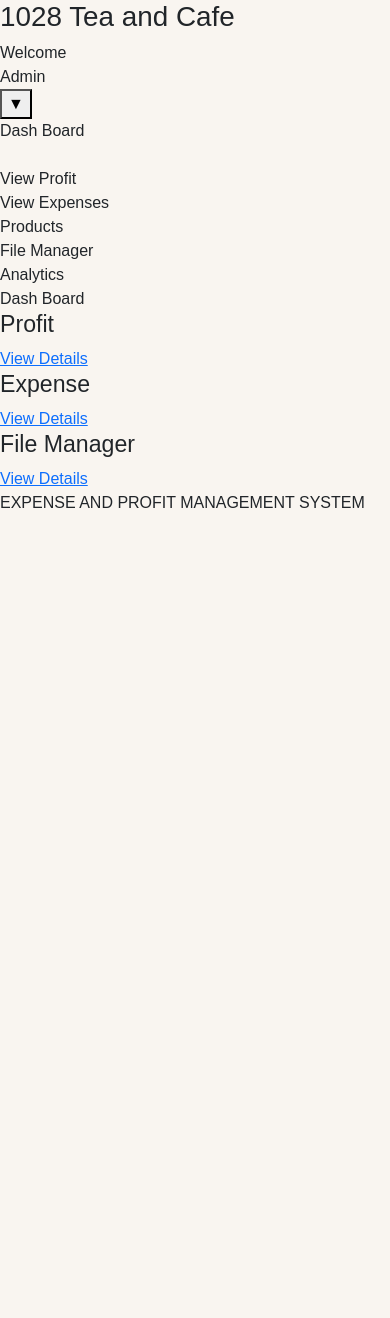
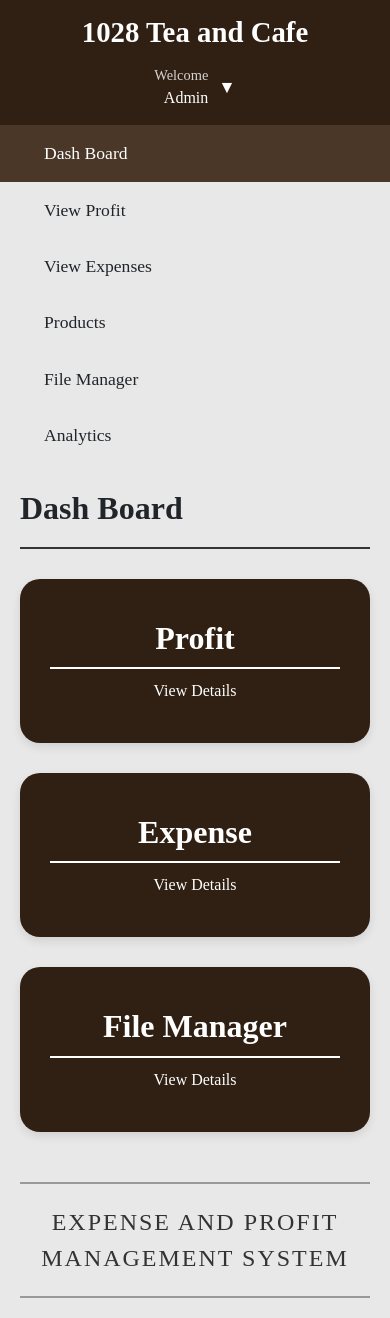
Before and after one commit to Nicollayyy/1028-Expense-and-Profit-MS, a PHP site: page /html/dashboard.html in a window 390 px wide. Before the commit the page ends 508 px from the top, so only its background shows below. Run offline with PHP 8.4, Linux system fonts and the light colour scheme.

Commit message:
Add files via upload

```diff
--- a/css/dashboard.css
+++ b/css/dashboard.css
@@ -1,28 +1,246 @@
+/* Styles extracted from html/dashboard.html inline <style> */
+
+* {
+    margin: 0;
+    padding: 0;
+    box-sizing: border-box;
+}
+
 body {
-      background-color: #f9f5f0;
-      font-family: 'Poppins', sans-serif;
+    background-color: #f5f5f5;
+    font-family: 'Times New Roman', Times, serif;
 }
-    .navbar {
-      background-color: #3e2723;
+
+/* Header Styles */
+.header {
+    background-color: #302014;
+    color: white;
+    padding: 20px 40px;
+    display: flex;
+    justify-content: space-between;
+    align-items: center;
+    box-shadow: 0 2px 5px rgba(0,0,0,0.1);
 }
-    .navbar-brand, .nav-link {
-      color: #f8f3ed !important;
+
+.header h1 {
+    font-size: 2.5rem;
+    font-weight: bold;
+    margin: 0;
 }
-    .nav-link:hover {
-      color: #d7ccc8 !important;
+
+.admin-profile {
+    display: flex;
+    align-items: center;
+    gap: 10px;
+    cursor: pointer;
 }
-    .card {
+
+.admin-profile { position: relative; }
+
+.profile-toggle {
+    background: transparent;
     border: none;
-      border-radius: 15px;
+    color: white;
+    font-size: 1.1rem;
+    cursor: pointer;
+}
+
+.profile-dropdown {
+    position: absolute;
+    right: 0;
+    top: calc(100% + 8px);
+    background: #fff;
+    color: #333;
+    min-width: 160px;
+    border-radius: 8px;
+    box-shadow: 0 6px 18px rgba(0,0,0,0.12);
+    padding: 8px;
+    z-index: 50;
+}
+
+.profile-dropdown form { margin: 0; }
+
+.dropdown-logout {
+    display: block;
+    width: 100%;
+    padding: 10px 12px;
+    background: #4a3728;
+    color: #fff;
+    border: none;
+    border-radius: 6px;
+    cursor: pointer;
+    text-align: left;
+}
+
+.dropdown-logout:hover { opacity: 0.95; }
+
+.admin-profile i {
+    font-size: 2rem;
+}
+
+.admin-text {
+    text-align: right;
+}
+
+.admin-text .label {
+    font-size: 0.9rem;
+    opacity: 0.8;
+}
+
+.admin-text .name {
+    font-size: 1rem;
+    font-weight: 500;
+}
+
+/* Main Container */
+.main-container {
+    display: flex;
+    min-height: calc(100vh - 80px);
+}
+
+/* Sidebar Styles */
+.sidebar {
+    width: 300px;
+    background-color: #e8e8e8;
+    position: relative; /* for indicator */
+    padding: 0;
+}
+
+.nav-item {
+    padding: 15px 30px 15px 40px; /* leave room for indicator */
+    display: flex;
+    align-items: center;
+    gap: 20px;
+    font-size: 1.1rem;
+    cursor: pointer;
+    transition: all 0.3s ease;
+    border-left: 4px solid transparent;
+}
+
+.nav-item:hover {
+    background-color: #d9d9d9;
+}
+
+.nav-item.active {
+    background-color: #4a3728;
+    color: white;
+    /* visual active state kept, left indicator will show the brown bar */
+}
+
+/* moving brown indicator on the left side of the sidebar */
+.sidebar .indicator {
+    position: absolute;
+    left: 0;
+    width: 8px;
+    background: #4a3728;
+    border-radius: 0 6px 6px 0;
+    transition: top 250ms ease, height 250ms ease;
+    top: 0;
+    height: 0;
+}
+
+.nav-item i {
+    font-size: 1.5rem;
+}
+
+/* Content Area */
+.content {
+    flex: 1;
+    padding: 40px;
+    background-color: #e8e8e8;
+}
+
+.content-title {
+    font-size: 2rem;
+    font-weight: bold;
+    margin-bottom: 30px;
+    border-bottom: 2px solid #333;
+    padding-bottom: 15px;
+}
+
+/* Dashboard Cards */
+.dashboard-cards {
+    display: grid;
+    grid-template-columns: repeat(auto-fit, minmax(300px, 1fr));
+    gap: 30px;
+    margin-bottom: 50px;
+}
+
+.card-box {
+    background-color: #302014;
+    color: white;
+    padding: 40px 30px;
+    border-radius: 20px;
+    text-align: center;
     box-shadow: 0 4px 10px rgba(0,0,0,0.1);
+    transition: transform 0.3s ease, box-shadow 0.3s ease;
 }
-    .card-title {
-      font-weight: 600;
-      color: #3e2723;
+
+.card-box:hover {
+    transform: translateY(-5px);
+    box-shadow: 0 6px 15px rgba(0,0,0,0.15);
 }
-    .footer {
+
+.card-box h3 {
+    font-size: 2rem;
+    font-weight: bold;
+    margin-bottom: 10px;
+    border-bottom: 2px solid white;
+    padding-bottom: 10px;
+}
+
+.card-box a {
+    color: white;
+    text-decoration: none;
+    font-size: 1rem;
+    transition: opacity 0.3s ease;
+}
+
+.card-box a:hover {
+    opacity: 0.8;
+}
+
+/* System Title */
+.system-title {
     text-align: center;
+    font-size: 1.5rem;
+    letter-spacing: 2px;
+    color: #333;
+    border-top: 2px solid #999;
+    border-bottom: 2px solid #999;
+    padding: 20px 0;
+}
+
+/* Icon Library */
+.icon {
+    font-size: 1.5rem;
+}
+
+/* Responsive */
+@media (max-width: 768px) {
+    .header {
+        padding: 15px 20px;
+        flex-direction: column;
+        gap: 15px;
+    }
+
+    .header h1 {
+        font-size: 1.8rem;
+    }
+
+    .main-container {
+        flex-direction: column;
+    }
+
+    .sidebar {
+        width: 100%;
+    }
+
+    .dashboard-cards {
+        grid-template-columns: 1fr;
+    }
+
+    .content {
         padding: 20px;
-      font-size: 14px;
-      color: #6d4c41;
     }
+}
```
Also changed, not shown: css/dashboard.json (added, +73 -0 lines). Lines whose indentation alone changed are shown as unchanged.
